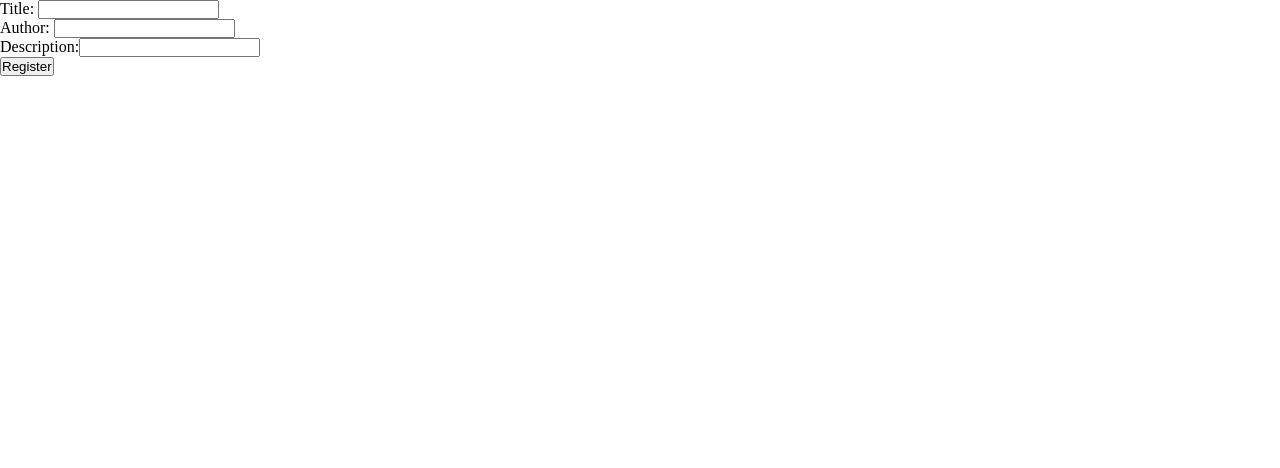
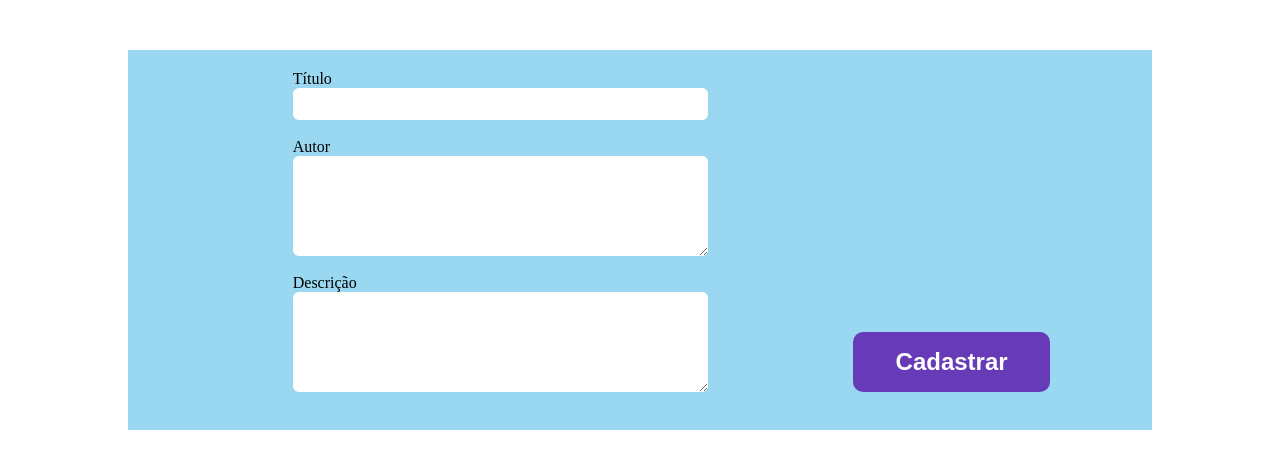
Before and after one commit to jooaodanieel/devboost-frontend, a Vue app: page /opportunities/new in a window 1280 px wide. Shown: the top 468 px of the page. Built offline with nearby package versions, Linux system fonts and the light colour scheme.

Commit message:
style new opportunity forms
Signed-off-by: Thiago Guerrero <tgbalera@hotmail.com>

```diff
--- a/src/views/NewOpportunities.vue
+++ b/src/views/NewOpportunities.vue
@@ -1,16 +1,26 @@
 <template>
-  <div>
-    <form>
-      <label for="title">Title: </label>
-      <input name="title" type="text" v-model="title" /><br />
-      <label for="author">Author: </label>
-      <input name="author" type="text" v-model="author" /><br />
-      <label for="description">Description:</label>
-      <input name="description" type="text" v-model="description" /><br />
-      <button type="button" @click="registerOpportunities">
-        Register
-      </button>
-    </form>
+  <div class="new">
+    <div class="form">
+      <form>
+        <div class="input-field">
+          <label for="title">Título </label>
+          <input name="title" type="text" v-model="title" /><br />
+        </div>
+        <div class="input-field">
+          <label for="author">Autor </label>
+          <textarea name="author" type="text" v-model="author" /><br />
+        </div>
+        <div class="input-field">
+          <label for="description">Descrição</label>
+          <textarea name="description" type="text" v-model="description" /><br />
+        </div>
+      </form>
+      <div class="buttons">
+        <button type="button" @click="registerOpportunities">
+          Cadastrar
+        </button>
+      </div>
+    </div>
   </div>
 </template>
 
@@ -41,4 +51,72 @@ export default {
 };
 </script>
 
-<style></style>
+<style scoped>
+
+.new {
+  display: flex;
+  flex-direction: column;
+  align-items: center;
+  justify-content: center;
+}
+
+.form{
+  background-color: #9AD8F2;
+  margin: 50px auto;
+  padding: 20px;
+  width: 80%;
+  display: flex;
+  justify-content: space-evenly;
+}
+
+.form form {
+  display: flex;
+  flex-direction: column;
+  align-items: center;
+  justify-content: flex-end;
+  width: 65%;
+}
+
+.input-field {
+  display: flex;
+  width: 65%;
+  flex-direction: column;
+}
+
+.input-field input {
+  border: none;
+  border-radius: 6px;
+  height: 2rem;
+}
+
+.input-field textarea{
+  resize: vertical;
+  border: none;
+  height: 100px;
+  min-height: 100px;
+  max-height: 300px;
+  border-radius: 6px;
+}
+
+.buttons{
+  width: 25%;
+  display: flex;
+  align-items: flex-end;
+  margin-bottom: 18px;
+}
+.buttons button{
+  background-color: #673AB7;
+  color: white;
+  border: none;
+  border-radius: 10px;
+  width: 80%;
+  height: 60px;
+  font-size: 1.5rem;
+  font-weight: 700;
+  transition: 0.2s;
+}
+
+.buttons button:hover{
+  background-color: #57309b;
+}
+</style>
```
